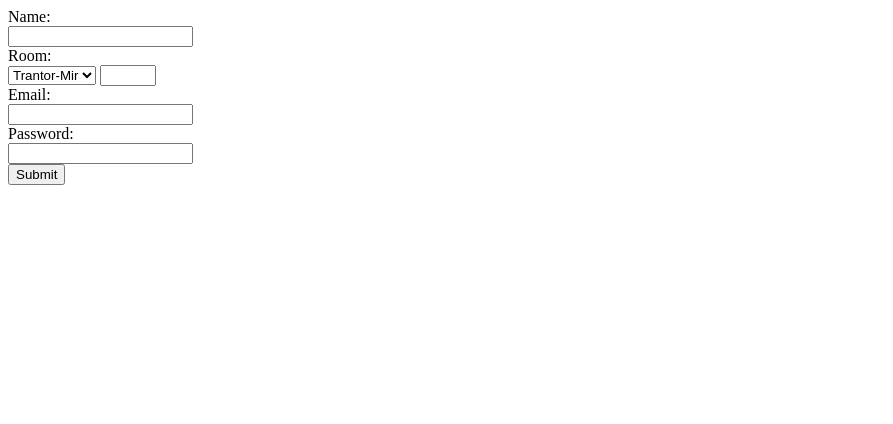
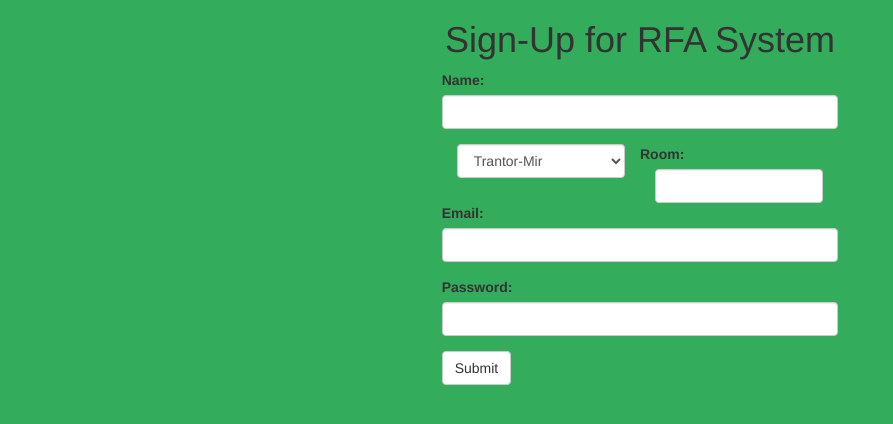
Before and after one commit to coop-developers/coop-users, a PHP site: page /dataacq/index.php in a window 1280 px wide. Shown: the top 424 px of the page, without its empty margins (0-893 px from the left). Run offline with PHP 8.4, Linux system fonts and the light colour scheme.

Commit message:
CSS added to sign up page

```diff
--- /dev/null
+++ b/css/signup.css
@@ -0,0 +1,3 @@
+body {
+    background-color: #33AD5C;
+}
--- a/dataacq/index.php
+++ b/dataacq/index.php
@@ -2,15 +2,39 @@
 <html lang="en">
   <head>
   	<meta charset="utf-8">
+  	<meta name="viewport" content="width=device-width, initial-scale=1">
+  	<!-- Bootstrap core CSS -->
+    <link href="https://maxcdn.bootstrapcdn.com/bootstrap/3.3.2/css/bootstrap.min.css" rel="stylesheet">
+
+    <!-- Custom styles for this template -->
+    <link href="../css/signup.css" rel="stylesheet">
+
+    <!-- Just for debugging purposes. Don't actually copy these 2 lines! -->
+    <!--[if lt IE 9]><script src="../../assets/js/ie8-responsive-file-warning.js"></script><![endif]-->
+    <!-- <script src="bootstrap/js/ie-emulation-modes-warning.js"></script> -->
+
+    <!-- HTML5 shim and Respond.js for IE8 support of HTML5 elements and media queries -->
+    <!--[if lt IE 9]>
+      <script src="https://oss.maxcdn.com/html5shiv/3.7.2/html5shiv.min.js"></script>
+      <script src="https://oss.maxcdn.com/respond/1.4.2/respond.min.js"></script>
+    <![endif]-->
+
   </head>
 
   <body>
+  <div class="col-md-8 col-md-offset-2">
+  	<h1 class="text-center">Sign-Up for RFA System</h1>
+  </div>
+  <div class="col-md-4 col-md-offset-4">
   	<form action="redirect.php" method="POST">
-  		Name:<br>
-		<input type="text" name="Name" required>
-		<br>
-		Room:<br>
-		<select name="Suite" required>
+ 		<div class="form-group">
+  			<label for="name-field">Name:</label>
+			<input type="text" class="form-control" id="name-field" name="Name" required>
+		</div>
+		<div class="form-group">
+			<label>Room:</label>
+			<div class="col-sm-6">
+			<select class="form-control" name="Suite" required>
 				<option value="T">Trantor-Mir</option>
 				<option value="W">Walden</option>
 				<option value="S">Sinclair</option>
@@ -21,15 +45,24 @@
 				<option value="K">Karma</option>
 				<option value="F">Falstaff</option>
 			</select>
-		<input type="number"  name="Roomnumber" min="1" max="29" required>
-		<br>
-		Email:<br>
-		<input type="email" name="Email" required>
-		<br>
-		Password:<br>
-		<input type="password" name="Pass" required>
-		<br>
-  		<input type="submit" value="Submit">
+			</div>
+
+			<div class="col-sm-6">
+				<input type="number" class="form-control" name="Roomnumber" min="1" max="29" required>
+			</div>
+		</div>
+		<div class="form-group">
+			<label>Email:</label>
+			<input type="email" class="form-control" name="Email" required>
+		</div>
+		<div class="form-group">
+			<label>Password:</label>
+			<input type="password" class="form-control" name="Pass" required>
+		</div>
+		<div class="form-group">
+  			<input type="submit" class="btn btn-default" value="Submit">
+  		</div>
   	</form>
+  </div>
   </body>
 </html>
```
Lines whose indentation alone changed are shown as unchanged.
